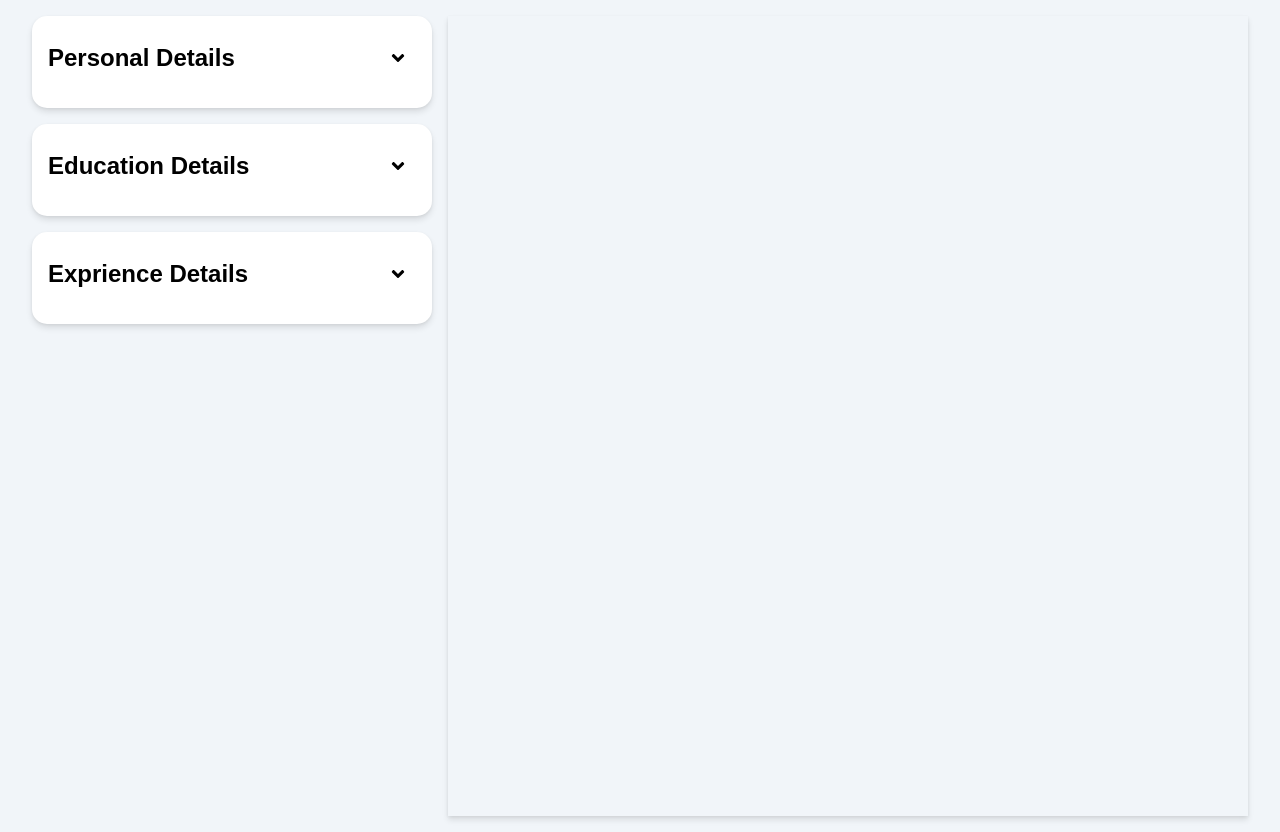
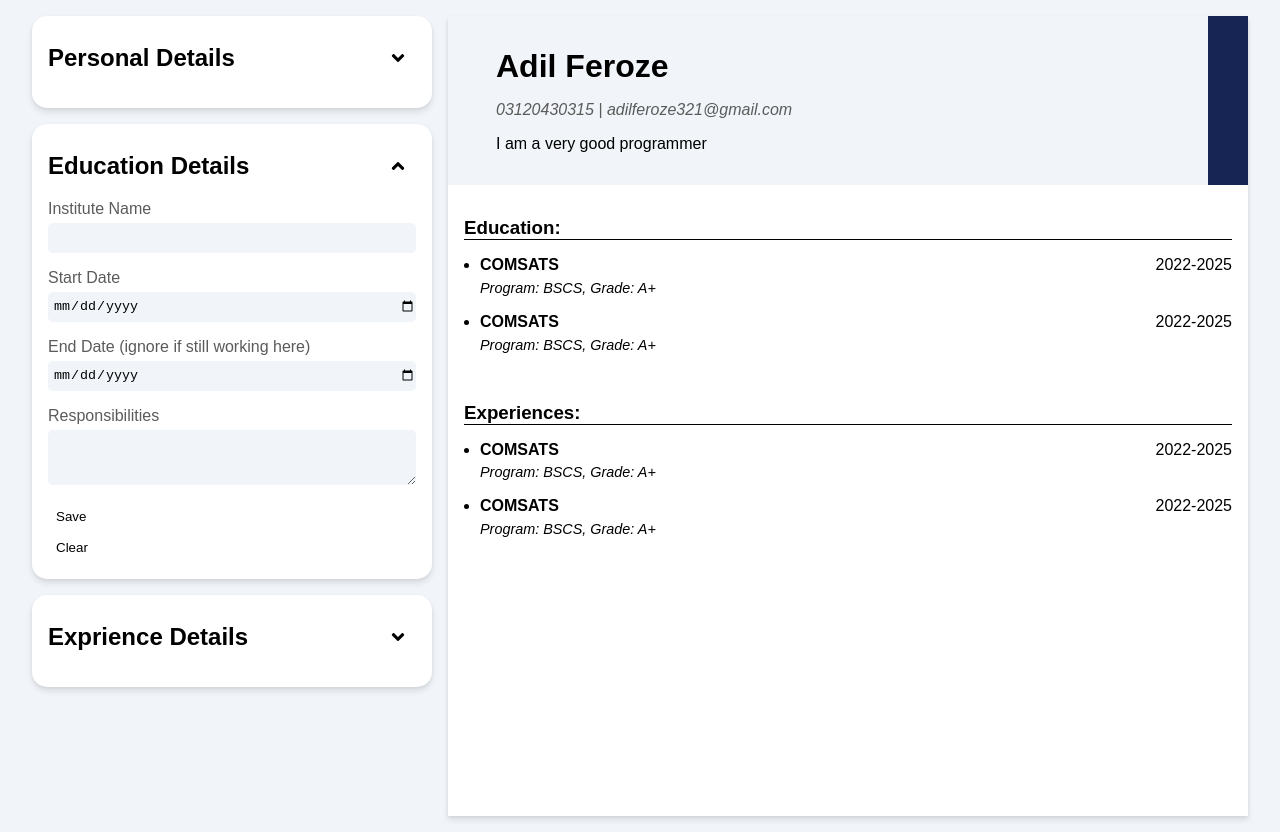
Before and after one commit to Ash4477/odin-cv-application, a React (Vite) app: page / in a window 1280 px wide. Built offline with nearby package versions, Linux system fonts and the light colour scheme.

Commit message:
lifted state up from individual froms to parent container

```diff
--- a/src/App.jsx
+++ b/src/App.jsx
@@ -1,19 +1,87 @@
 import { useState } from 'react';
-import './styles/App.css';
 import PersonalDetailForm from './components/PersonalDetailForm';
 import EducationForm from './components/EducationForm';
 import ExperienceForm from './components/ExperienceForm';
+import './styles/App.css';
 
 function App() {
+  const [currentCvInfo, setCurrentCvInfo] = useState({
+    personalInfo: {
+      name: 'Adil Feroze',
+      phoneNumber: '03120430315',
+      email: 'adilferoze321@gmail.com',
+      summary: 'I am a very good programmer',
+    },
+    educationInfo: {
+
+    },
+    experienceInfo: {},
+  });
+  const [activeForm, setActiveForm] = useState(1);
+
+  function handleFormFocus(activeFormId) {
+    setActiveForm(activeFormId);
+  };
 
   return (
     <>
       <div className='forms'>
-        <PersonalDetailForm />
-        <EducationForm />
-        <ExperienceForm />
+        <PersonalDetailForm activeStatus={activeForm === 0 ? true : false} setActiveStatus={handleFormFocus}/>
+        <EducationForm activeStatus={activeForm === 1 ? true : false} setActiveStatus={handleFormFocus}/>
+        <ExperienceForm activeStatus={activeForm === 2 ? true : false} setActiveStatus={handleFormFocus}/>
       </div>
-      <section id="cv"></section>
+      <section id="cv">
+        <div className='cv-header'>
+          <div>
+            <h2>{currentCvInfo.personalInfo.name}</h2>
+            <i>{currentCvInfo.personalInfo.phoneNumber} | {currentCvInfo.personalInfo.email}</i>
+            <p>{currentCvInfo.personalInfo.summary}</p>
+          </div>
+          <span className='design-pad'></span>
+        </div>
+        <div className='cv-info'>
+          <h3>Education:</h3>
+          <ul>
+            <li>
+              <div>
+                <p>COMSATS</p>
+                <p>2022-2025</p>
+              </div>
+              <i>Program: BSCS, Grade: A+</i>
+            </li>
+          </ul>
+          <ul>
+            <li>
+              <div>
+                <p>COMSATS</p>
+                <p>2022-2025</p>
+              </div>
+              <i>Program: BSCS, Grade: A+</i>
+            </li>
+          </ul>
+        </div>
+        <div className='cv-info'>
+          <h3>Experiences:</h3>
+          <ul>
+            <li>
+              <div>
+                <p>COMSATS</p>
+                <p>2022-2025</p>
+              </div>
+              <i>Program: BSCS, Grade: A+</i>
+            </li>
+          </ul>
+          <ul>
+            <li>
+              <div>
+                <p>COMSATS</p>
+                <p>2022-2025</p>
+              </div>
+              <i>Program: BSCS, Grade: A+</i>
+            </li>
+          </ul>
+        </div>
+      </section>
     </>
   )
 }
--- a/src/components/EducationForm.jsx
+++ b/src/components/EducationForm.jsx
@@ -1,8 +1,15 @@
 import FormBox from "./FormBox";
 
-const EducationForm = ({ institution, startYear, endYear, description }) => {
+const EducationForm = ({ institution, startYear, endYear, description, activeStatus, setActiveStatus }) => {
+    const formId = 1;
+
     return(
-        <FormBox formTitle="Education Details">
+        <FormBox
+            formTitle="Education Details"
+            activeStatus={activeStatus}
+            setActiveStatus={setActiveStatus}
+            activeFormId={formId}
+        >
             <form>
                 <div className="input-box">
                     <label htmlFor="institute-input">Institute Name</label>
--- a/src/components/ExperienceForm.jsx
+++ b/src/components/ExperienceForm.jsx
@@ -1,9 +1,15 @@
 import FormBox from "./FormBox";
 
-const ExperienceForm = ({ companyName, role, startYear, endYear, description }) => {
+const ExperienceForm = ({ companyName, role, startYear, endYear, description, activeStatus, setActiveStatus }) => {
+    const formId = 2;
 
     return(
-        <FormBox formTitle="Exprience Details">
+        <FormBox
+            formTitle="Exprience Details"
+            activeStatus={activeStatus}
+            setActiveStatus={setActiveStatus}
+            activeFormId={formId}
+        >
             <form>
                 <div className="input-box">
                     <label htmlFor="institute-input">Institute Name</label>
--- a/src/components/FormBox.jsx
+++ b/src/components/FormBox.jsx
@@ -1,20 +1,24 @@
-import { useState } from "react";
 import { FaAngleUp, FaAngleDown } from "react-icons/fa";
 
-const FormBox = ({ children, formTitle }) => {
-    const [isCollapsed, setIsCollapsed] = useState(false);
-    const handleCollapseBox = () => {
-        setIsCollapsed(!isCollapsed);
-    };
+const FormBox = ({ children, formTitle, activeStatus, setActiveStatus, activeFormId }) => {
+
+  const handleIsCollapsed = () => {
+    if (activeStatus === true) {
+      setActiveStatus(-1);
+    } else {
+      setActiveStatus(activeFormId);
+    }
+  };
 
   return (
-
     <section className="form-box">
         <div>
             <h2>{formTitle}</h2>
-            <button onClick={handleCollapseBox}>{isCollapsed ? <FaAngleUp size={20}/> : <FaAngleDown size={20}/>}</button>
+            <button onClick={handleIsCollapsed}>
+              {activeStatus ? <FaAngleUp size={20}/> : <FaAngleDown size={20}/>}
+            </button>
         </div>
-        { isCollapsed && children}
+        { activeStatus && children}
     </section>
   )
 }
--- a/src/components/PersonalDetailForm.jsx
+++ b/src/components/PersonalDetailForm.jsx
@@ -1,8 +1,14 @@
 import FormBox from "./FormBox";
 
-const PersonalDetailForm = ({ name, number, email, bio }) => {
+const PersonalDetailForm = ({ name, number, email, bio, activeStatus, setActiveStatus }) => {
+    const formId = 0;
     return(
-        <FormBox formTitle="Personal Details">
+        <FormBox
+            formTitle="Personal Details"
+            activeStatus={activeStatus}
+            setActiveStatus={setActiveStatus}
+            activeFormId={formId}
+        >
             <form>
                 <div className="input-box">
                     <label htmlFor="fullname-input">Full Name</label>
--- a/src/styles/App.css
+++ b/src/styles/App.css
@@ -6,6 +6,7 @@
 :root {
     --primary-color: #f1f5f9;
     --secondary-color: #172554;
+    --text-color-2: #5a5b5a;
 }
 
 main{
@@ -30,13 +31,78 @@ main{
     gap: 1rem;
 }
 
+/* cv design*/
+
 #cv {
+    background-color: white;
     grid-area: cv;
     box-shadow: 0 4px 6px rgba(0, 0, 0, 0.1), 0 1px 3px rgba(0, 0, 0, 0.06);
     align-self: stretch;
-    max-height: 100vh;
+    display: flex;
+    flex-direction: column;
+    gap: 2rem;
 }
 
+.cv-header{
+    background-color: var(--primary-color);
+    display: flex;
+    align-items: center;
+    justify-content: space-between;
+}
+
+.design-pad {
+    width: 5%;
+    height: 100%;
+    background-color: var(--secondary-color);
+}
+
+.cv-header > div {
+    margin: 2rem 3rem;
+    display: flex;
+    flex-direction: column;
+    gap: 1rem;
+}
+
+.cv-header h2 {
+    font-size: 2rem;
+}
+
+.cv-header i {
+    color: var(--text-color-2);
+    font-weight: lighter;
+}
+
+.cv-info > h3 {
+    border-bottom: 1px solid black;
+    margin: 0 1rem;
+    margin-bottom: 1rem;
+}
+
+.cv-info > ul {
+    margin-left: 2rem;
+    margin-right: 1rem;
+}
+
+.cv-info > ul div {
+    display: flex;
+    justify-content: space-between;
+    align-items: center;
+    margin-bottom: 0.3rem;
+}
+
+.cv-info > ul p:first-child {
+    font-weight: bold;
+}
+
+.cv-info > ul div+i {
+    font-size: 0.9em;
+}
+
+.cv-info > ul li {
+    margin-bottom: 1rem;
+}
+
+/* forms design*/
 
 .form-box {
     background-color: white;
@@ -60,7 +126,7 @@ main{
 }
 
 .input-box {
-    color: #5a5b5a;
+    color: var(--text-color-2);
     display: flex;
     flex-direction: column;
 }
```
